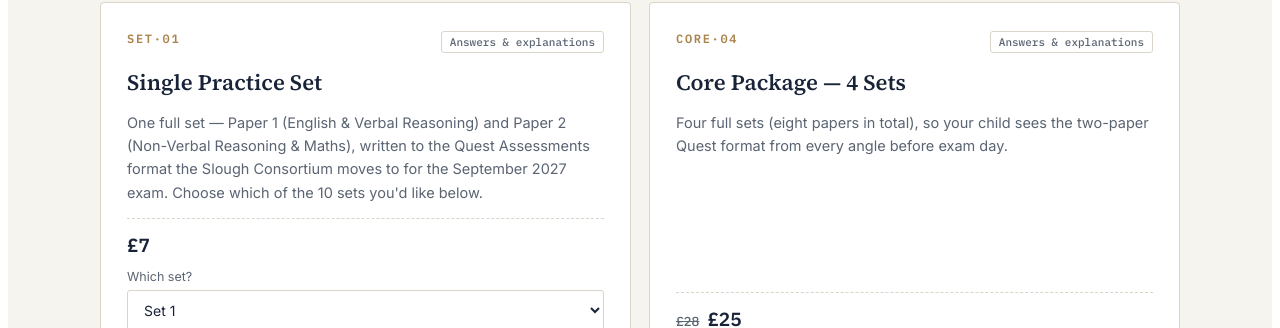
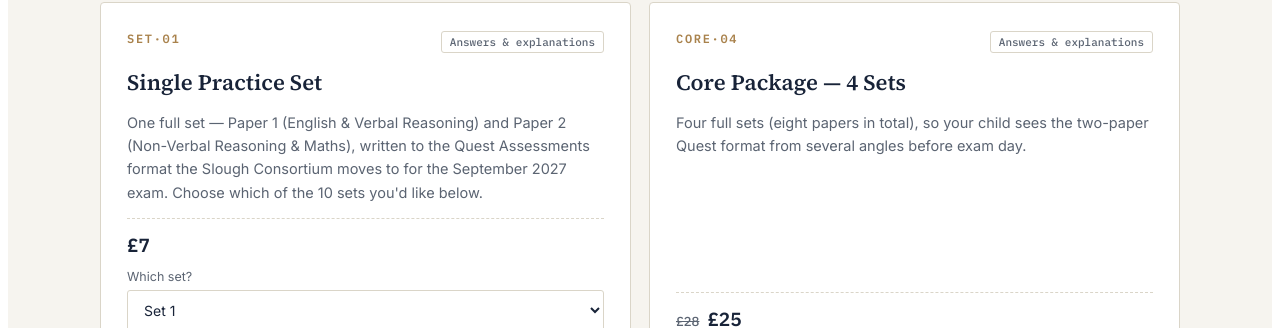
Before and after one commit to i4960550-sys/eleven-plus-site, a React (Vite) app: page / in a window 1280 px wide. Shown: the part 696-1024 px from the top of the page. Built offline with nearby package versions, Linux system fonts and the light colour scheme.

Commit message:
Tweak core package description

```diff
--- a/src/App.jsx
+++ b/src/App.jsx
@@ -60,7 +60,7 @@
     code: "CORE·04",
     subject: "Core package",
     title: "Core Package — 4 Sets",
-    desc: "Four full sets (eight papers in total), so your child sees the two-paper Quest format from every angle before exam day.",
+    desc: "Four full sets (eight papers in total), so your child sees the two-paper Quest format from several angles before exam day.",
     price: 25,
     originalPrice: 28,
   },
```
